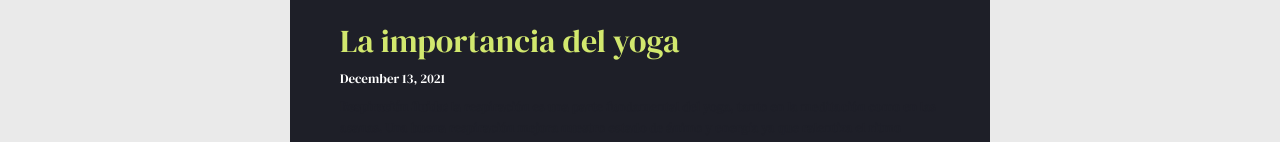
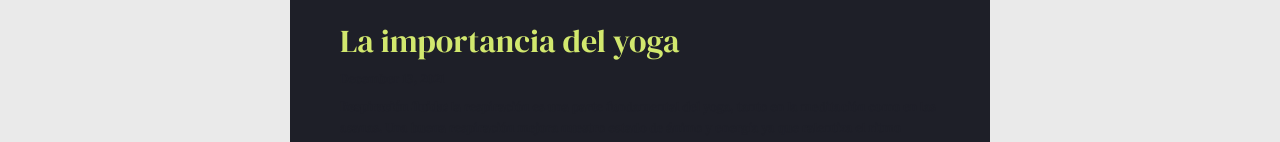
Before and after one commit to yogaVir/blog, a plain HTML site: page index.html in a window 1280 px wide. Shown: the part 658-800 px from the top of the page. Drawn offline with Linux system fonts and the light colour scheme.

Commit message:
Update style.css

```diff
--- a/style.css
+++ b/style.css
@@ -63,7 +63,7 @@ body{
 .date{
     margin-bottom: 10px;
     font-size: small;
-    color: #FFF;
+    color: #1e1f28;
     font-weight: 100;
 }
 
```
